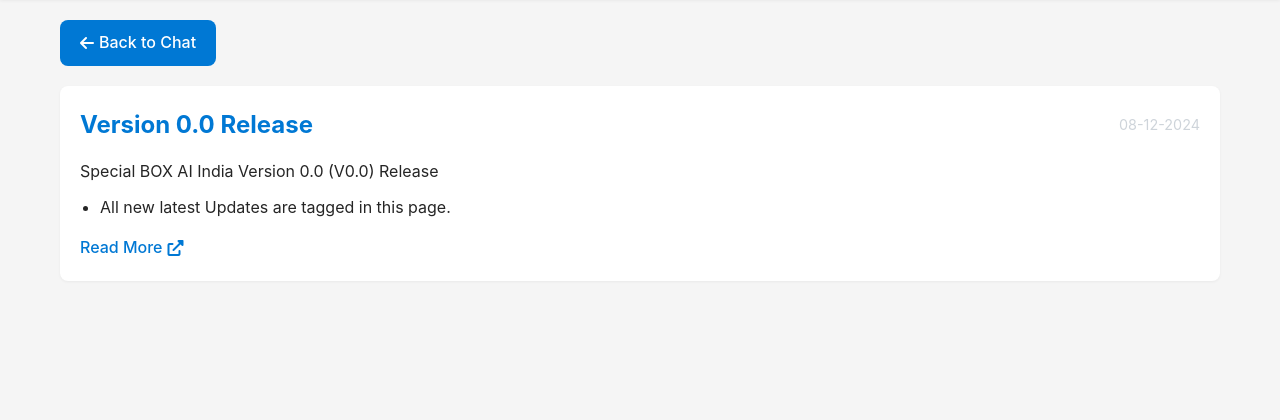
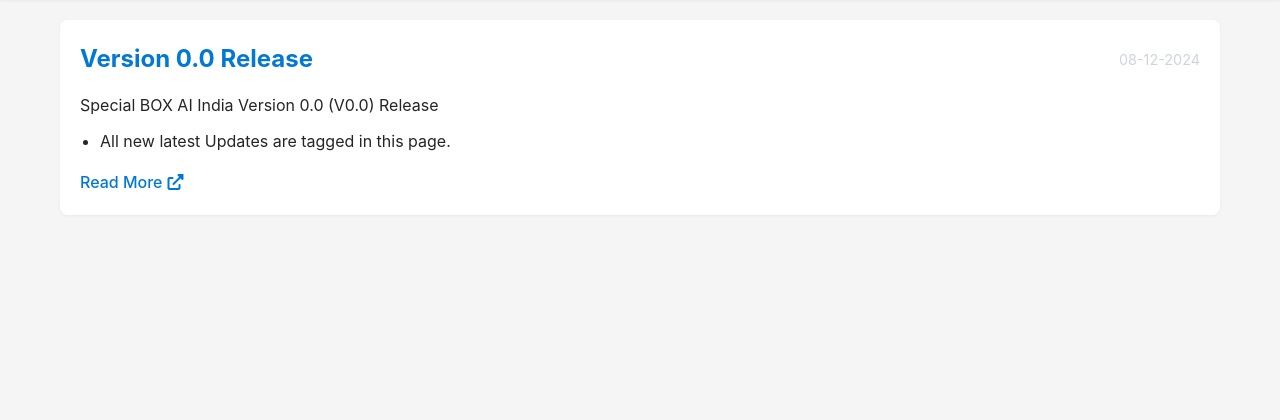
Before and after one commit to Kishan0405/Special-BOX-AI, a Flask app: page /main.html in a window 1280 px wide. Shown: the part 60-480 px from the top of the page. Run offline with Flask 3, Linux system fonts and the light colour scheme; some libraries are stand-ins or nearby versions.

Commit message:
Update main.html

```diff
--- a/templates/main.html
+++ b/templates/main.html
@@ -199,10 +199,6 @@
       background-color: var(--hover-color);
     }
 
-    .back-btn-container {
-      margin-bottom: 20px;
-    }
-
     .back-btn {
       background-color: var(--primary-color);
       color: white;
@@ -247,14 +243,9 @@
   </header>
 
   <main class="main-content">
-    <div class="back-btn-container">
-      <a href="index.html" class="back-btn">
-        <i class="fas fa-arrow-left"></i> Back to Chat
-      </a>
-    </div>
 
     <div class="updates-container" id="updates-container">
-      <!-- Updates will be dynamically added here -->
+
     </div>
   </main>
 
```
